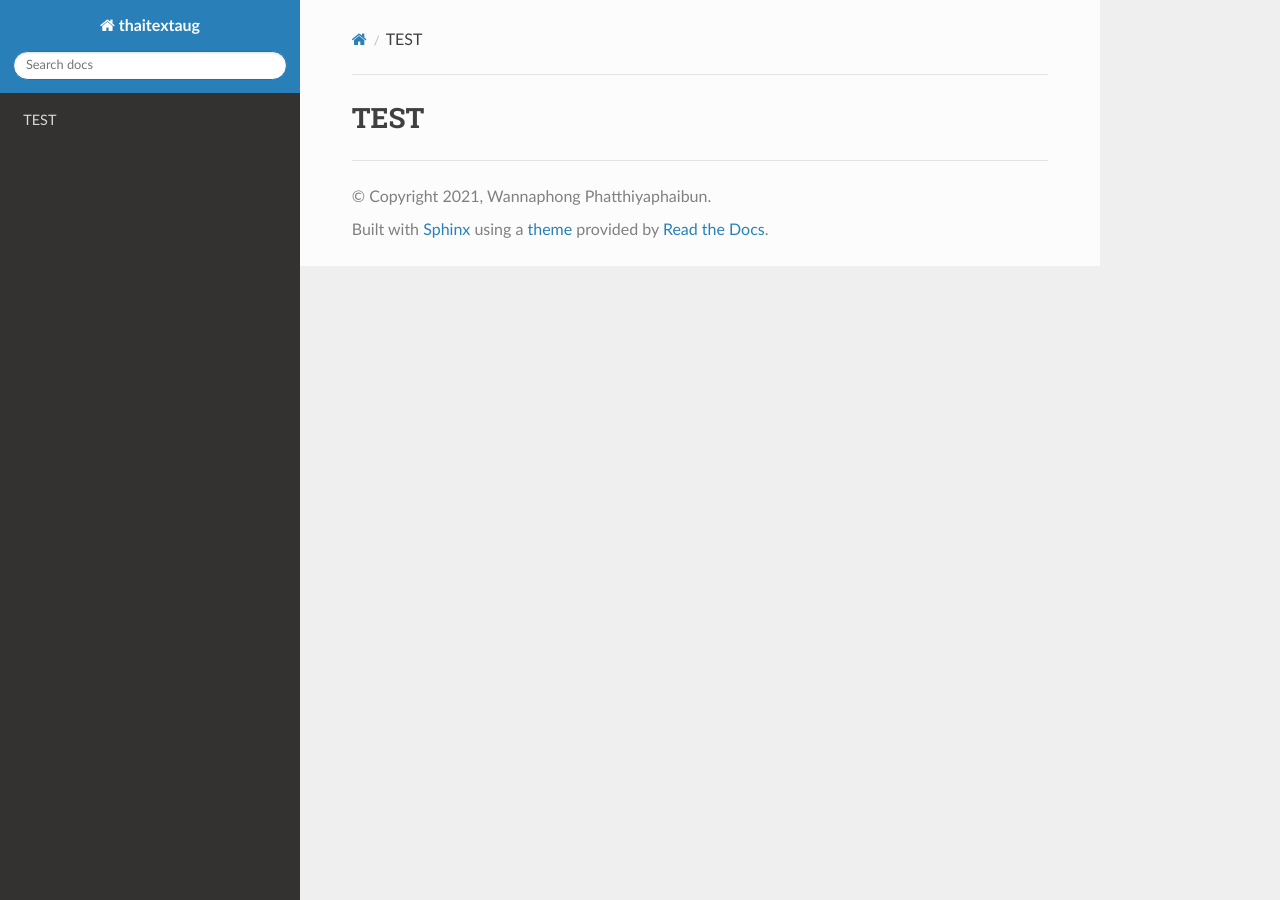
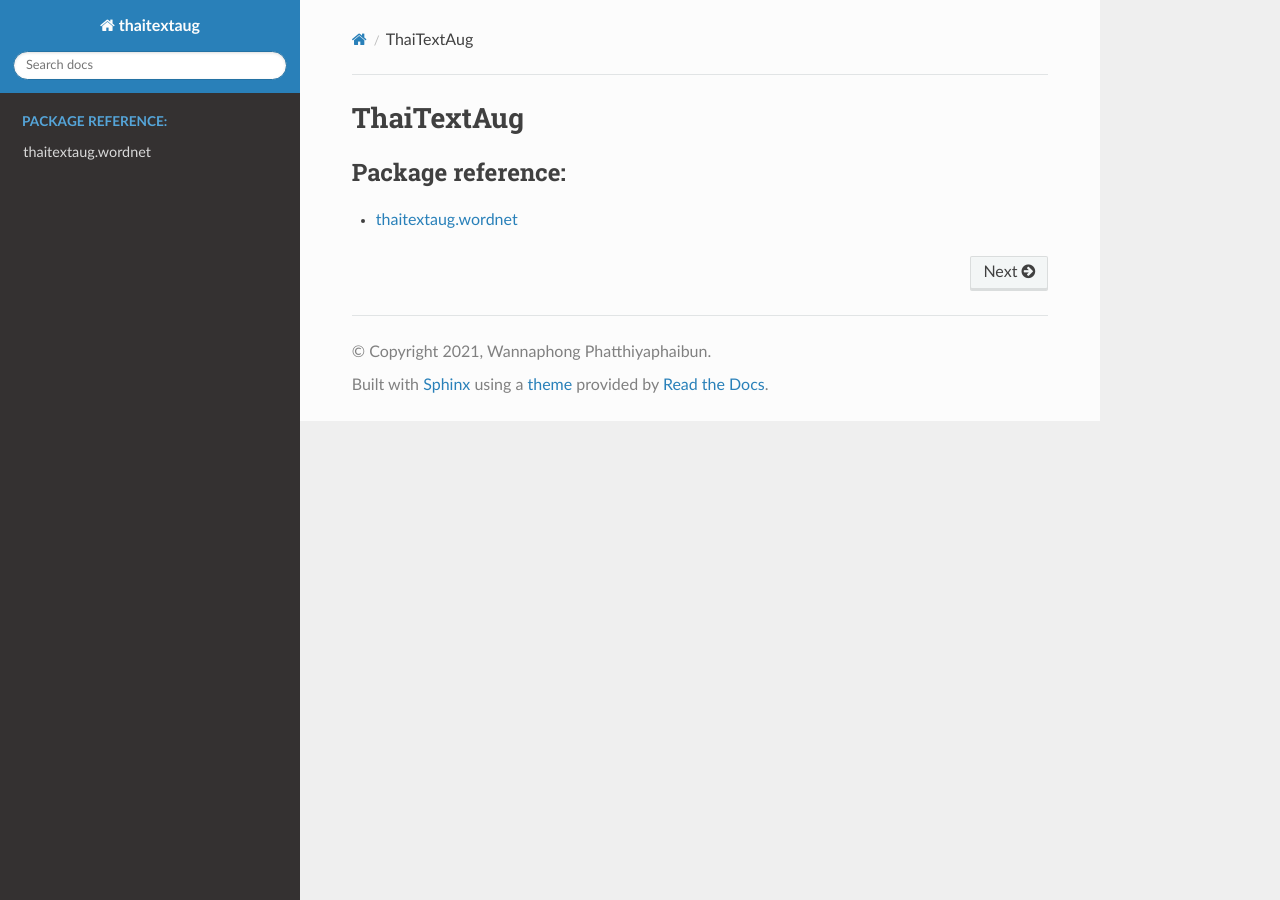
Before and after one commit to wannaphong/thaitextaug, a Sphinx documentation site: the page built from docs/index.rst, in a window 1280 px wide. Built offline with Sphinx 7.4.7 and the Read the Docs theme 2.0.0, drawn with Linux system fonts in a browser that asks for light colours.

Commit message:
Add docs

```diff
--- /dev/null
+++ b/docs/api/wordnet.rst
@@ -0,0 +1,11 @@
+.. currentmodule:: thaitextaug.wordnet
+
+thaitextaug.wordnet
+===================
+
+Modules
+-------
+
+.. autoclass:: WordNetAug
+    :members: augment
+    :members: find_synonyms
--- a/docs/index.rst
+++ b/docs/index.rst
@@ -1,2 +1,9 @@
-TEST
-====
+ThaiTextAug
+===========
+
+.. toctree::
+   :glob:
+   :maxdepth: 1
+   :caption: Package reference:
+
+   api/*
```
Also changed, not shown: 1 other file.
